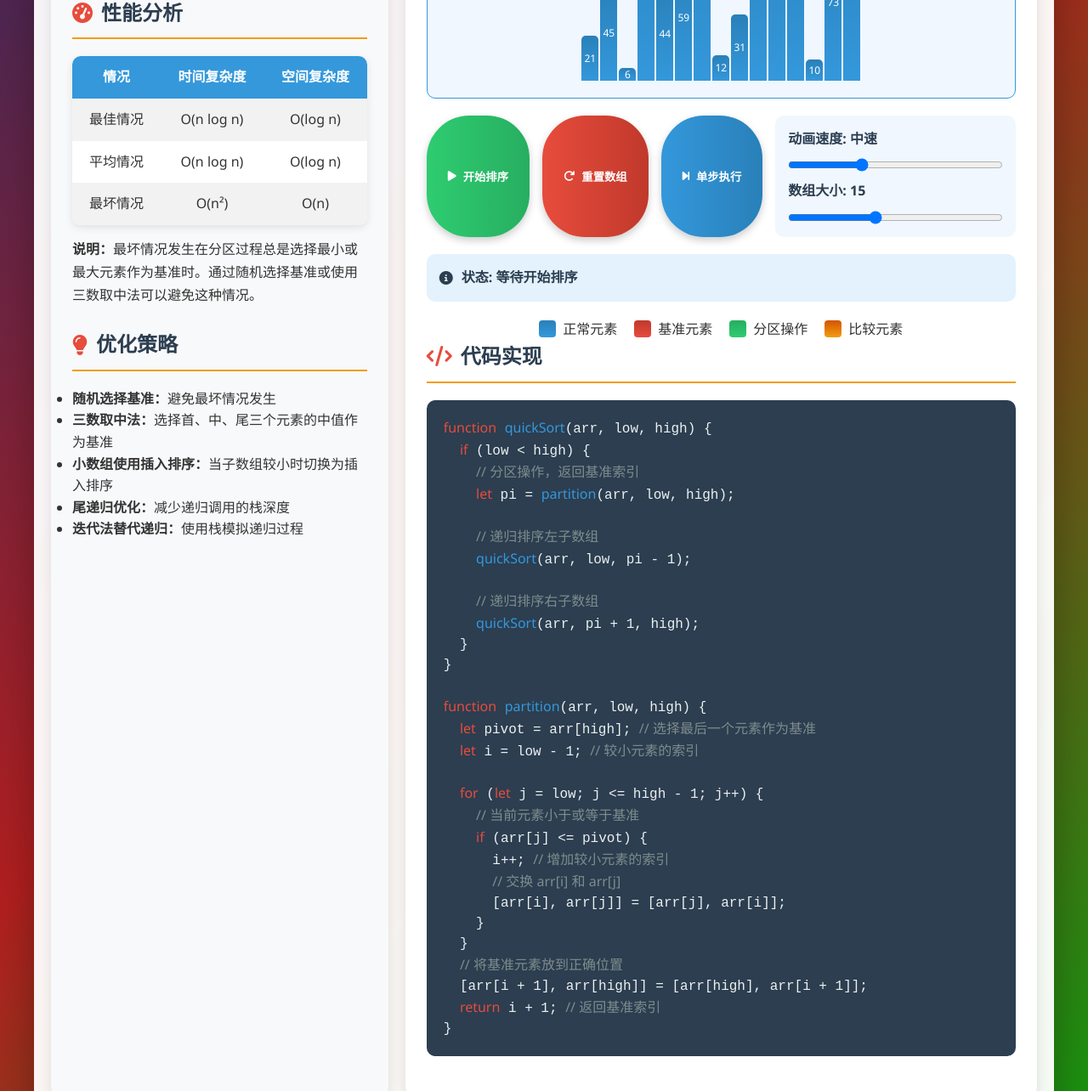
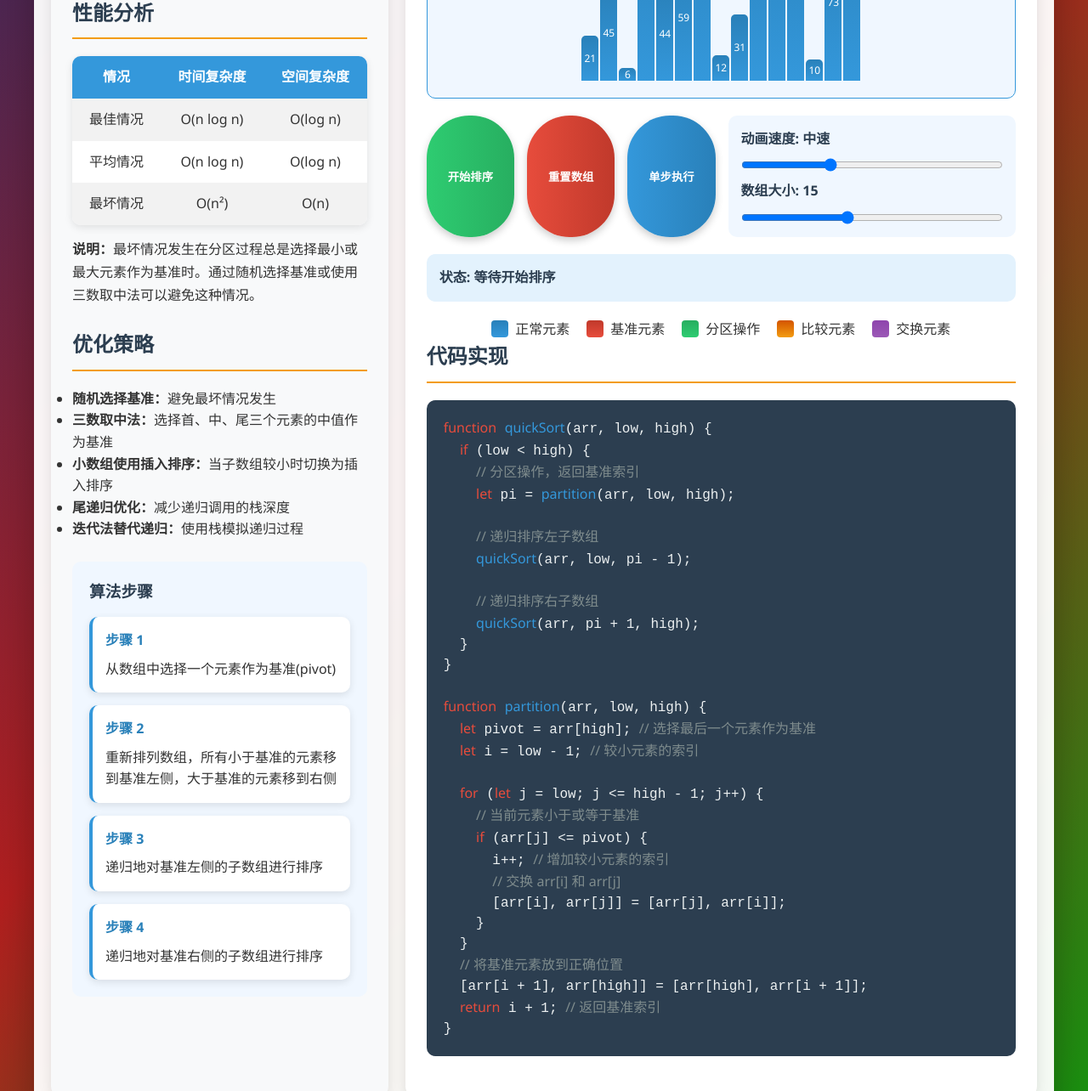
Before and after one commit to hhhhyyyyy777/sortingvisualzation, a plain HTML site: page sortingvisualzation/尹冰妍.html in a window 1280 px wide. Shown: the part 547-1831 px from the top of the page at 85% size. Drawn offline with Linux system fonts and the light colour scheme.

Commit message:
Update 尹冰妍.html

```diff
--- a/sortingvisualzation/尹冰妍.html
+++ b/sortingvisualzation/尹冰妍.html
@@ -3,14 +3,13 @@
 <head>
     <meta charset="UTF-8">
     <meta name="viewport" content="width=device-width, initial-scale=1.0">
-    <title>快速排序算法 - 课程作业</title>
-    <link rel="stylesheet" href="https://cdnjs.cloudflare.com/ajax/libs/font-awesome/6.4.0/css/all.min.css">
+    <title>快速排序算法演示</title>
     <style>
         * {
             margin: 0;
             padding: 0;
             box-sizing: border-box;
-            font-family: 'Segoe UI', Tahoma, Geneva, Verdana, sans-serif;
+            font-family: 'Segoe UI', 'Microsoft YaHei', sans-serif;
         }
 
         body {
@@ -48,7 +47,7 @@
             font-size: 1.2rem;
             opacity: 0.9;
             max-width: 800px;
-            margin: 0 auto;
+            margin: 10px auto 0;
         }
 
         .content-wrapper {
@@ -84,10 +83,6 @@
             display: flex;
             align-items: center;
             gap: 10px;
-        }
-
-        h2 i {
-            color: #e74c3c;
         }
 
         .info-section {
@@ -202,6 +197,10 @@
             background: linear-gradient(to top, #f39c12, #d35400);
         }
 
+        .bar.swapping {
+            background: linear-gradient(to top, #9b59b6, #8e44ad);
+        }
+
         .controls {
             display: flex;
             gap: 15px;
@@ -309,12 +308,48 @@
             background: linear-gradient(to top, #f39c12, #d35400);
         }
 
+        .swapping-color {
+            background: linear-gradient(to top, #9b59b6, #8e44ad);
+        }
+
         footer {
             text-align: center;
             padding: 20px;
             background: #2c3e50;
             color: white;
             border-top: 1px solid #34495e;
+        }
+
+        .algorithm-steps {
+            background: #f0f7ff;
+            padding: 20px;
+            border-radius: 10px;
+            margin-top: 20px;
+        }
+
+        .algorithm-steps h3 {
+            color: #2c3e50;
+            margin-bottom: 15px;
+        }
+
+        .steps-list {
+            display: grid;
+            grid-template-columns: repeat(auto-fit, minmax(200px, 1fr));
+            gap: 15px;
+            list-style-type: none;
+        }
+
+        .step-card {
+            background: white;
+            padding: 15px;
+            border-radius: 10px;
+            box-shadow: 0 3px 10px rgba(0,0,0,0.1);
+            border-left: 4px solid #3498db;
+        }
+
+        .step-card h4 {
+            color: #2980b9;
+            margin-bottom: 8px;
         }
 
         @media (max-width: 768px) {
@@ -325,26 +360,30 @@
             .algorithm-info, .visualization {
                 min-width: 100%;
             }
+
+            h1 {
+                font-size: 2.2rem;
+            }
         }
     </style>
 </head>
 <body>
     <div class="container">
         <header>
-            <h1><i class="fas fa-sort-amount-down"></i> 快速排序算法</h1>
+            <h1>快速排序算法演示</h1>
             <p class="subtitle">分治法策略的高效排序算法 - 课程作业实现与可视化</p>
         </header>
 
         <div class="content-wrapper">
             <div class="algorithm-info">
                 <div class="info-section">
-                    <h2><i class="fas fa-info-circle"></i> 算法描述</h2>
+                    <h2>算法描述</h2>
                     <p>快速排序是一种高效的排序算法，采用<strong>分治法</strong>策略。它通过选择一个"基准"元素，将数组分为两个子数组：小于基准的元素和大于基准的元素，然后递归地对子数组进行排序。</p>
                     <p>快速排序由 Tony Hoare 于1959年发明，是实际应用中最常用的排序算法之一，因为它在大多数情况下具有出色的性能。</p>
                 </div>
 
                 <div class="info-section">
-                    <h2><i class="fas fa-tachometer-alt"></i> 性能分析</h2>
+                    <h2>性能分析</h2>
                     <table class="complexity-table">
                         <tr>
                             <th>情况</th>
@@ -371,7 +410,7 @@
                 </div>
 
                 <div class="info-section">
-                    <h2><i class="fas fa-lightbulb"></i> 优化策略</h2>
+                    <h2>优化策略</h2>
                     <ul>
                         <li><strong>随机选择基准：</strong>避免最坏情况发生</li>
                         <li><strong>三数取中法：</strong>选择首、中、尾三个元素的中值作为基准</li>
@@ -380,10 +419,32 @@
                         <li><strong>迭代法替代递归：</strong>使用栈模拟递归过程</li>
                     </ul>
                 </div>
+
+                <div class="algorithm-steps">
+                    <h3>算法步骤</h3>
+                    <ul class="steps-list">
+                        <li class="step-card">
+                            <h4>步骤 1</h4>
+                            <p>从数组中选择一个元素作为基准(pivot)</p>
+                        </li>
+                        <li class="step-card">
+                            <h4>步骤 2</h4>
+                            <p>重新排列数组，所有小于基准的元素移到基准左侧，大于基准的元素移到右侧</p>
+                        </li>
+                        <li class="step-card">
+                            <h4>步骤 3</h4>
+                            <p>递归地对基准左侧的子数组进行排序</p>
+                        </li>
+                        <li class="step-card">
+                            <h4>步骤 4</h4>
+                            <p>递归地对基准右侧的子数组进行排序</p>
+                        </li>
+                    </ul>
+                </div>
             </div>
 
             <div class="visualization">
-                <h2><i class="fas fa-eye"></i> 算法可视化</h2>
+                <h2>算法可视化</h2>
 
                 <div class="visualization-area" id="visualization">
                     <!-- 柱状图将由JavaScript生成 -->
@@ -391,13 +452,13 @@
 
                 <div class="controls">
                     <button class="start" id="startBtn">
-                        <i class="fas fa-play"></i> 开始排序
+                        开始排序
                     </button>
                     <button class="reset" id="resetBtn">
-                        <i class="fas fa-redo"></i> 重置数组
+                        重置数组
                     </button>
                     <button id="stepBtn">
-                        <i class="fas fa-step-forward"></i> 单步执行
+                        单步执行
                     </button>
 
                     <div class="slider-container">
@@ -410,7 +471,7 @@
                 </div>
 
                 <div class="status" id="status">
-                    <i class="fas fa-info-circle"></i> 状态: 等待开始排序
+                    状态: 等待开始排序
                 </div>
 
                 <div class="legend">
@@ -430,10 +491,14 @@
                         <div class="legend-color compared-color"></div>
                         <span>比较元素</span>
                     </div>
+                    <div class="legend-item">
+                        <div class="legend-color swapping-color"></div>
+                        <span>交换元素</span>
+                    </div>
                 </div>
 
                 <div class="info-section">
-                    <h2><i class="fas fa-code"></i> 代码实现</h2>
+                    <h2>代码实现</h2>
                     <div class="code-block">
                         <span class="code-keyword">function</span> <span class="code-function">quickSort</span>(arr, low, high) {<br>
                         &nbsp;&nbsp;<span class="code-keyword">if</span> (low &lt; high) {<br>
@@ -518,7 +583,7 @@
 
             // 更新状态信息
             function updateStatus(message) {
-                status.innerHTML = `<i class="fas fa-info-circle"></i> 状态: ${message}`;
+                status.textContent = `状态: ${message}`;
             }
 
             // 快速排序算法
@@ -556,8 +621,8 @@
 
                         // 标记交换的元素
                         if (i !== j) {
-                            bars[i].classList.add('partition');
-                            bars[j].classList.add('partition');
+                            bars[i].classList.add('swapping');
+                            bars[j].classList.add('swapping');
                             updateStatus(`交换元素 ${arr[i]} 和 ${arr[j]}`);
                             await sleep(animationSpeed);
                         }
@@ -567,9 +632,11 @@
                         updateBars();
 
                         // 移除标记
-                        bars[i].classList.remove('partition');
-                        bars[j].classList.remove('partition');
-                        await sleep(animationSpeed);
+                        if (i !== j) {
+                            bars[i].classList.remove('swapping');
+                            bars[j].classList.remove('swapping');
+                            await sleep(animationSpeed);
+                        }
                     }
 
                     // 移除比较标记
@@ -626,7 +693,7 @@
 
                 // 添加完成动画
                 for (let i = 0; i < bars.length; i++) {
-                    bars[i].style.background = 'linear-gradient(to top, #2ecc71, #27ae60)';
+                    bars[i].classList.add('partition');
                     await sleep(50);
                 }
 
```
